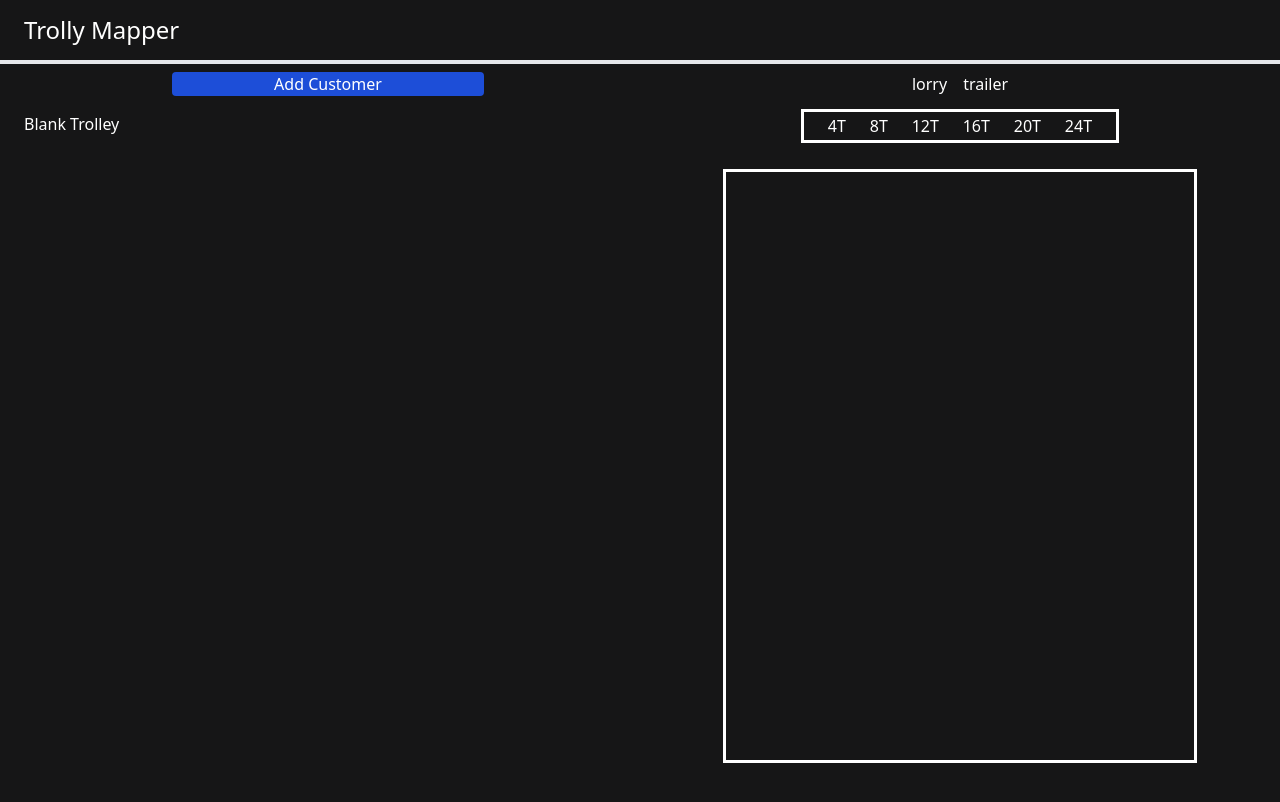
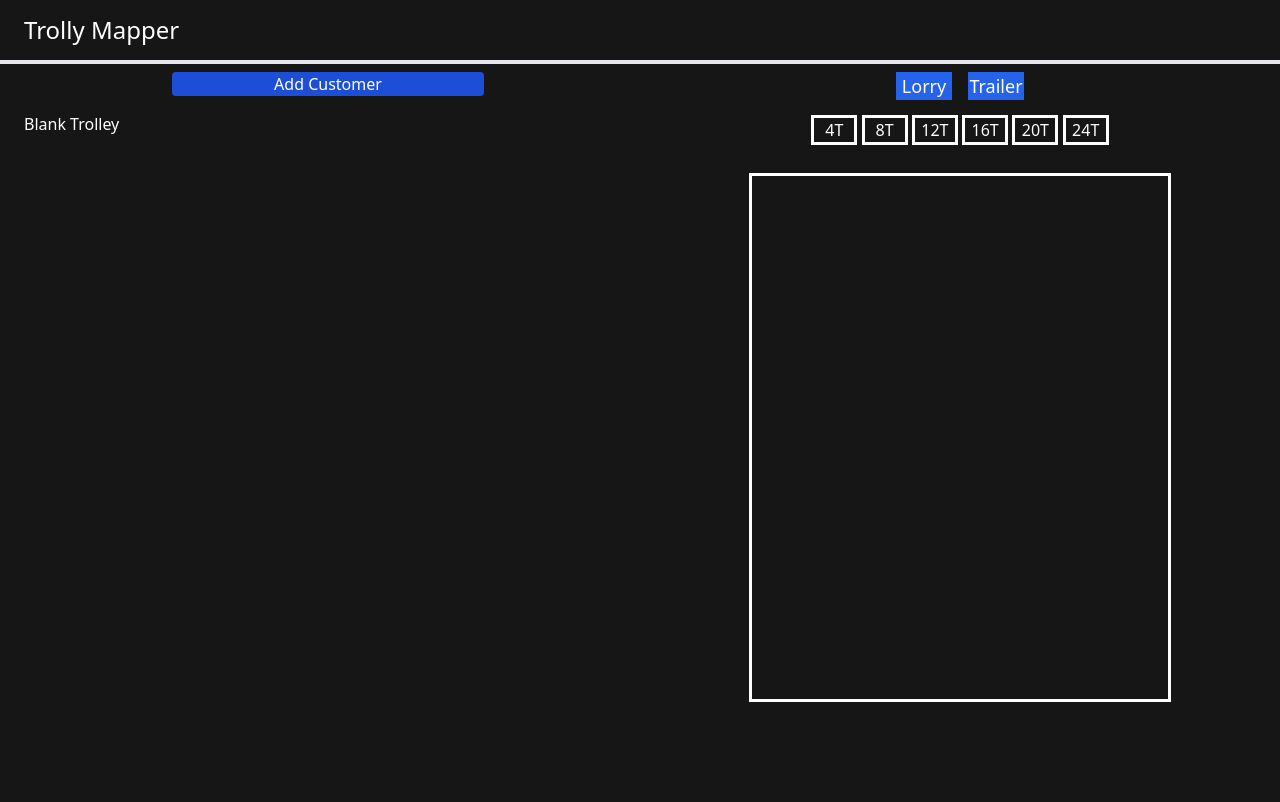
Before and after one commit to LGRV-alt/trolley-mapper, a React (Vite) app: page / in a window 1280 px wide. Shown: the top 802 px of the page. Built offline with nearby package versions, Linux system fonts and the light colour scheme.

Commit message:
changes to the vehicle section

```diff
--- a/src/components/Lorry.jsx
+++ b/src/components/Lorry.jsx
@@ -3,7 +3,7 @@ import GridItem from "./GirdItem";
 function LorryMap({ customerName, grid }) {
   return (
     <div
-      className={` outline outline-white h-3/4 w-3/4 mt-8 grid grid-cols-4 grid-rows-6 `}
+      className={` outline outline-white h-2/3 w-2/3 mt-8 grid grid-cols-4 grid-rows-6 `}
     >
       {grid.map((item, index) => (
         <div key="2" className="outline outline-white">
--- a/src/components/Trailer.jsx
+++ b/src/components/Trailer.jsx
@@ -3,7 +3,7 @@ import GridItem from "./GirdItem";
 function TrailerMap({ customerName, grid }) {
   return (
     <div
-      className={`  h-3/4 w-3/4 mt-8 flex flex-col content-center items-center `}
+      className={`  h-2/3 w-2/3 mt-8 flex flex-col content-center items-center `}
     >
       <div className="border-4 border-b-4 border-white w-full h-20"> </div>
       <div className="border-4 border-b-0 border-t-0 border-white w-1/4 h-20">
--- a/src/components/VechicleSection.jsx
+++ b/src/components/VechicleSection.jsx
@@ -25,12 +25,20 @@ function VechicleSection({ customerName }) {
   }
 
   return (
-    <div className=" p-2 flex content-center flex-col items-center">
-      <div>
-        <button onClick={handleLorry} className="mr-4">
-          lorry
+    <div className=" p-2 flex content-center flex-col items-center h-screen">
+      <div className="mb-2">
+        <button
+          onClick={handleLorry}
+          className="mr-4 text-lg bg-blue-600 w-14 hover:bg-blue-300"
+        >
+          Lorry
         </button>
-        <button onClick={handleTrailer}>trailer</button>
+        <button
+          onClick={handleTrailer}
+          className="text-lg bg-blue-600 w-14 hover:bg-blue-300"
+        >
+          Trailer
+        </button>
       </div>
       <TrollySelector lorry={lorry} setGridItems={setGridItems} />
       {vehicle === "lorry" ? (
--- a/src/components/trollySelector.jsx
+++ b/src/components/trollySelector.jsx
@@ -7,9 +7,13 @@ function TrollySelector({ lorry, setGridItems }) {
     setGridItems(arr);
   }
   return (
-    <div className="outline flex justify-evenly items-center outline-white w-1/2 h-7 mt-4">
+    <div className=" flex justify-evenly items-center w-1/2 h-7 mt-2">
       {lorry.map((item, index) => (
-        <button onClick={() => generateGrid(item)} key={index}>
+        <button
+          className="hover:bg-blue-500 hover:text-black w-10 outline"
+          onClick={() => generateGrid(item)}
+          key={index}
+        >
           {item}T
         </button>
       ))}
```
